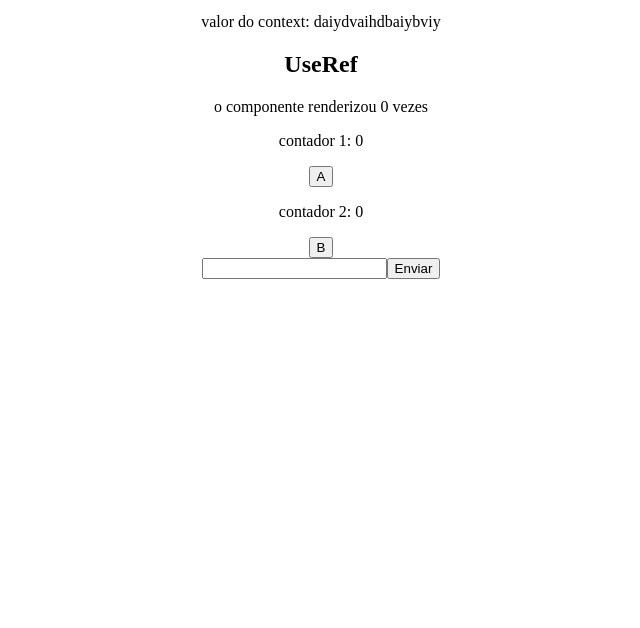
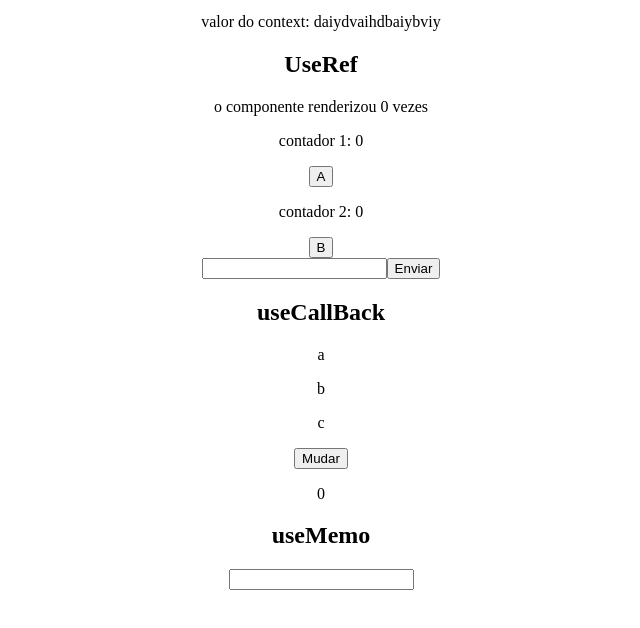
Before and after one commit to Leopreal/estudos-hooks, a React (Create React App) app: page / in a window 1280 px wide. Shown: the part 777-1405 px from the top of the page, without its empty margins (319-959 px from the left). Built offline with nearby package versions, Linux system fonts and the light colour scheme.

Commit message:
usando usememo e callback

```diff
--- /dev/null
+++ b/src/components/HookUseMemo.js
@@ -0,0 +1,21 @@
+import { useState, useEffect, useMemo } from "react";
+
+const HookUseMemo = () => {
+  const [numero, setNumero] = useState(0);
+
+  const premiumNumbers = ["0", "100", "200"];
+
+  useEffect(() => {
+    console.log("premium number foi alterado");
+  }, []);
+
+  return (
+    <div>
+      <h2>useMemo</h2>
+      <input type="text" onChange={(e) => setNumero(e.target.value)} />
+      {premiumNumbers.includes(numero) ? <p>acertou</p> : ""}
+    </div>
+  );
+};
+
+export default HookUseMemo;
--- /dev/null
+++ b/src/components/HooksUseCallBack.js
@@ -0,0 +1,22 @@
+import List from "./List";
+import React from "react";
+
+import { useCallback, useState } from "react";
+
+const HooksUseCallBack = () => {
+  const [contador, setContador] = useState(0);
+
+  const getItensFromDataBase = useCallback(() => {
+    return ["a", "b", "c"];
+  }, []);
+  return (
+    <div>
+      <h2>useCallBack</h2>
+      <List getItens={getItensFromDataBase} />
+      <button onClick={() => setContador(contador + 1)}>Mudar</button>
+      <p>{contador}</p>
+    </div>
+  );
+};
+
+export default HooksUseCallBack;
--- /dev/null
+++ b/src/components/List.js
@@ -0,0 +1,16 @@
+import { useState, useEffect } from "react";
+
+const List = ({ getItens }) => {
+  const [myItens, setMyItens] = useState([]);
+
+  useEffect(() => {
+    console.log("buscando itens");
+
+    setMyItens(getItens);
+  }, [getItens]);
+  return (
+    <div>{myItens && myItens.map((item) => <p key={item}>{item}</p>)}</div>
+  );
+};
+
+export default List;
--- a/src/pages/Home.js
+++ b/src/pages/Home.js
@@ -7,6 +7,8 @@ import HookUseState from "../components/HookUseState";
 import HookUseReducer from "../components/HookUseReducer";
 import HookUseEffect from "../components/HookUseEffect";
 import HooksUseRef from "../components/HooksUseRef";
+import HooksUseCallBack from "../components/HooksUseCallBack";
+import HookUseMemo from "../components/HookUseMemo";
 
 const Home = () => {
   const { constextValue } = useContext(AlgunContexto);
@@ -19,6 +21,8 @@ const Home = () => {
       <h2>UseContext</h2>
       <p>valor do context: {constextValue}</p>
       <HooksUseRef />
+      <HooksUseCallBack />
+      <HookUseMemo />
     </div>
   );
 };
```
